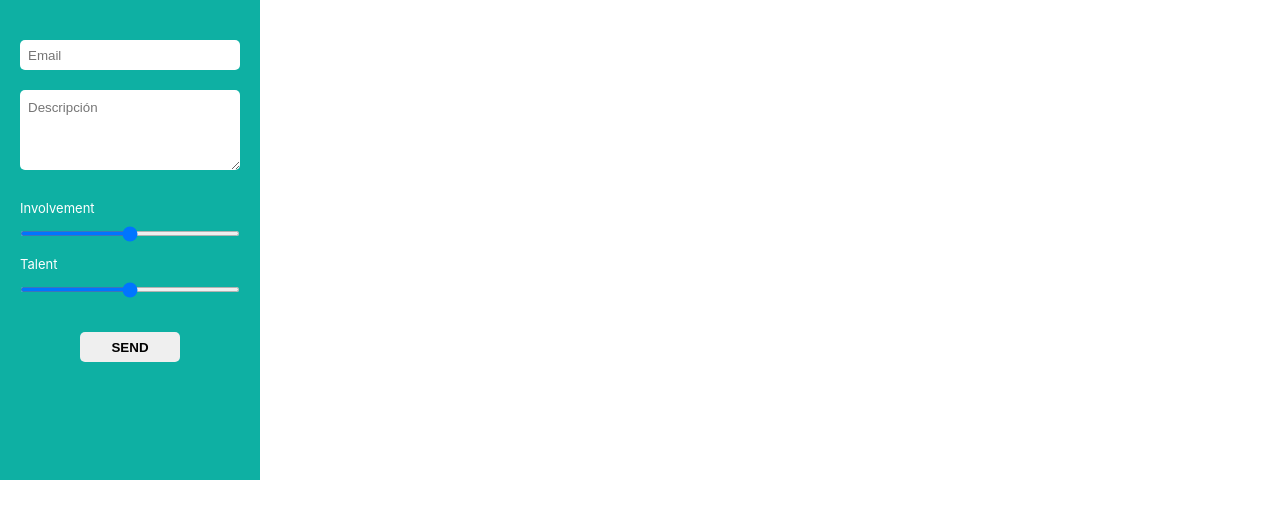
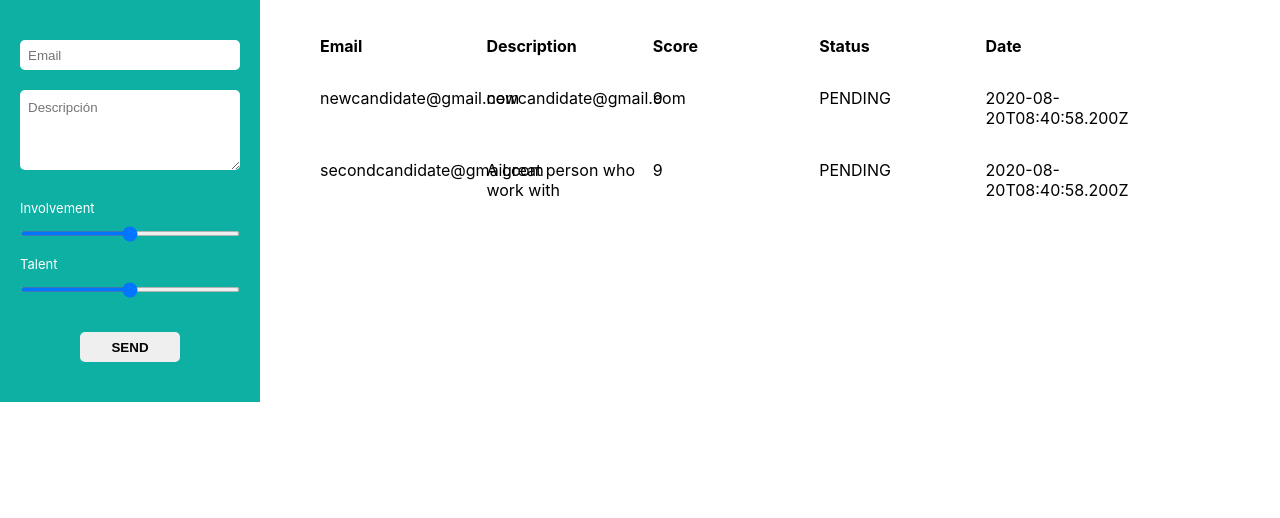
Before and after one commit to srojasz/nominations-project, a React (Create React App) app: page / in a window 1280 px wide. Shown: the top 518 px of the page. Built offline with nearby package versions, Linux system fonts and the light colour scheme; data requests are answered from the project's data file.

Commit message:
add dashboard components

```diff
--- a/src/App.js
+++ b/src/App.js
@@ -1,21 +1,27 @@
 import React, {useEffect, useState} from 'react';
 import NominationForm from './components/nominationForm/NominationForm';
+import Dashboard from './components/dashboard/Dashboard';
 
 import {fetchNominations} from './utils/fetchNominations';
+import './app.scss';
 
 function App() {
     const [nominationList, setNominationList] = useState([]);
 
     useEffect(() => {
-        console.log(fetchNominations().then((response) => console.log(response, 'desde app')))
-
+       fetchNominations().then(nominations => {
+            setNominationList(nominations);
+        })
     }, []);
 
+    const fieldsDashboard = ['Email', 'Description', 'Score', 'Status', 'Date'];
+
     return (
-    <div className="App">
-      <NominationForm />
-    </div>
-  );
+        <div className="app-container">
+          <NominationForm />
+          <Dashboard nominations={nominationList} fieldsDashboard={fieldsDashboard}/>
+        </div>
+    );
 }
 
 export default App;
--- /dev/null
+++ b/src/app.scss
@@ -0,0 +1,4 @@
+.app-container {
+    width: 100%;
+    display: flex;
+}
--- a/src/components/dashboard/Dashboard.js
+++ b/src/components/dashboard/Dashboard.js
@@ -1,5 +1,22 @@
 import React from 'react';
 
-const Dashboard = () => {
-    return <p>Hola</p>
+import NominationRow from './NominationRow';
+import './dashboard.scss';
+
+const Dashboard = ({nominations, fieldsDashboard}) => {
+   return nominations.length === 0 ? <p>No hay nominaciones que mostrar</p> :
+   <div className="dashboard">
+        <div className="dashboard__header">
+            {fieldsDashboard.map((field, key) => {
+                return <p className="dashboard__field" key={key}>{field}</p>
+            })}
+
+        </div>
+   {nominations.map(({data, key}) => {
+           return <NominationRow info={data} key={key} />
+       })
+   }
+   </div>
 }
+
+export default Dashboard;
--- /dev/null
+++ b/src/components/dashboard/NominationRow.js
@@ -0,0 +1,20 @@
+import React from 'react';
+
+import './nominationrow.scss'
+
+const NominationRow = ({info}) => {
+    return info.map(({id, email, description, score, status, dateReferred}) => {
+        const average = (score.involvement + score.talent) / 2;
+        return status !== 'REJECTED'
+        ? <div className="nomination-row" id={id} key={id}>
+            <p className="nomination-row__value">{email}</p>
+            <p className="nomination-row__value">{description}</p>
+            <p className="nomination-row__value">{average}</p>
+            <p className="nomination-row__value">{status}</p>
+            <p className="nomination-row__value">{dateReferred}</p>
+        </div>
+        : null
+    })
+}
+
+export default NominationRow;
--- /dev/null
+++ b/src/components/dashboard/dashboard.scss
@@ -0,0 +1,14 @@
+.dashboard {
+    width: 65%;
+    padding: 20px 40px;
+
+    &__header {
+        display: flex;
+        justify-content: space-around;
+    }
+
+    &__field {
+        font-weight: 700;
+        width: 20%;
+    }
+}
--- /dev/null
+++ b/src/components/dashboard/nominationrow.scss
@@ -0,0 +1,10 @@
+.nomination-row {
+    width: 100%;
+    display: flex;
+    justify-content: space-around;
+
+    &__value {
+        width: 20%;
+    }
+
+}
--- a/src/components/nominationForm/nominationForm.scss
+++ b/src/components/nominationForm/nominationForm.scss
@@ -1,7 +1,7 @@
 .form {
   width: 30%;
   max-width: 220px;
-  min-height: 400px;
+  height: 100%;
   padding: 40px 20px;
   display: flex;
   flex-direction: column;
--- a/src/utils/fetchNominations.js
+++ b/src/utils/fetchNominations.js
@@ -1,10 +1,8 @@
 import axios from "axios";
 
 export const fetchNominations = async () => {
-    const url = "/nominations";
-    const response = await axios.get(url);
-    console.log(response);
+    const url = "http://localhost:3000/nominations";
+    const {data} = await axios.get(url);
 
-    return response;
-
+    return data;
 }
```
